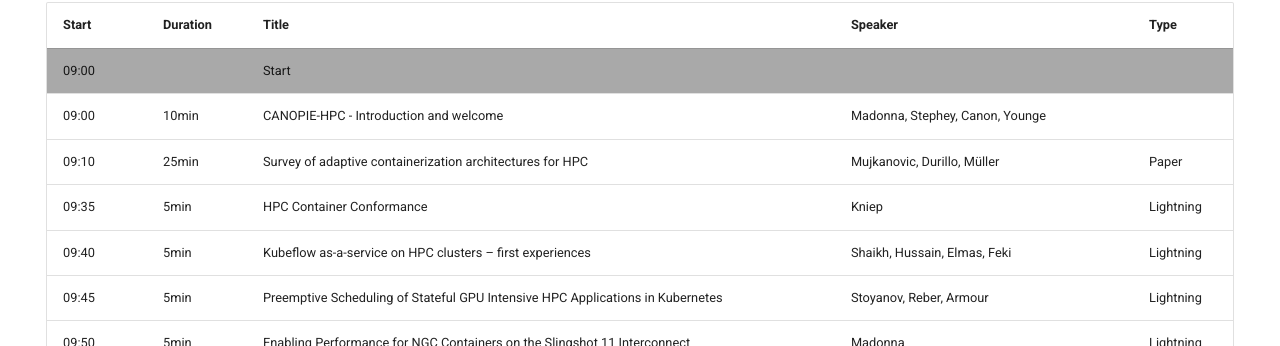
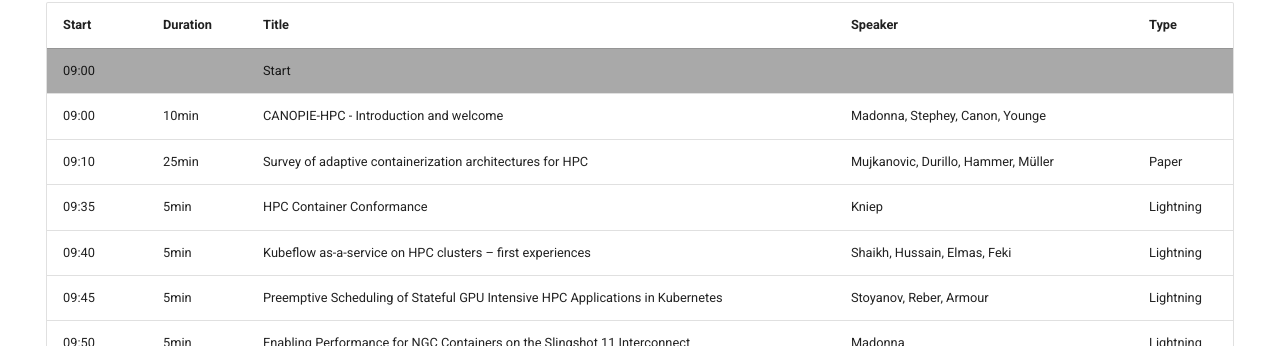
Before and after one commit to supercontainers/canopie-hpc, an MkDocs documentation site: the page built from docs/program.md, in a window 1280 px wide and 900 px high, scrolled down 455 px. Shown: the part 106-452 px from the top of the window. Built offline with MkDocs 1.6.1 and Material for MkDocs 9.7.7, drawn with Linux system fonts in a browser that asks for light colours; comment, search, counter and statistics services are not loaded.

Commit message:
Updated program

```diff
--- a/docs/program.md
+++ b/docs/program.md
@@ -40,7 +40,7 @@ Monday, November 13th, 2023
         <td>09:10</td>
         <td>25min</td>
         <td>Survey of adaptive containerization architectures for HPC</td>
-        <td>Mujkanovic, Durillo, Müller</td>
+        <td>Mujkanovic, Durillo, Hammer, Müller</td>
         <td>Paper</td>
     </tr>
     <tr>
```
